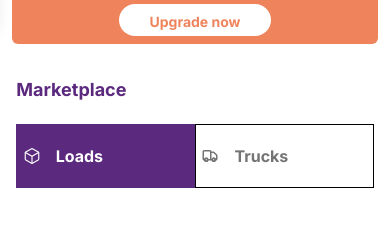
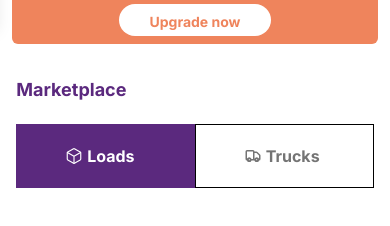
Before and after one commit to nihalmohd/LoaDart, a React (Vite) app: page /Transpoter/Dashboard in a window 390 px wide. Shown: the part 820-1046 px from the top of the page. Built offline with nearby package versions, Linux system fonts and the light colour scheme.

Commit message:
is the market place truck side is over mobile responsive

```diff
--- a/src/assets/components/Transpoter/Marketplace/Loads/MarketPlaceLoads.jsx
+++ b/src/assets/components/Transpoter/Marketplace/Loads/MarketPlaceLoads.jsx
@@ -1,8 +1,5 @@
 import React, { useState } from 'react'
 
-import { FaMapMarkerAlt } from "react-icons/fa";
-import { MdCalendarToday } from "react-icons/md";
-import { IoMdSearch } from "react-icons/io";
 
 const MarketPlaceLoads = () => {
     const [numTrucks, setNumTrucks] = useState(2);
--- a/src/assets/components/Transpoter/Marketplace/MarketPlaceTopButtons.jsx
+++ b/src/assets/components/Transpoter/Marketplace/MarketPlaceTopButtons.jsx
@@ -21,7 +21,7 @@ const MarketPlaceTopButtons = () => {
                               onClick={() => setSelectedDiv('left')}
                           >
                               <div className="w-48 h-10  flex">
-                                  <div className="w-10 h-10  flex justify-center items-center">
+                                  <div className="w-1/2 h-10  flex justify-end items-center">
                                       <h1
                                           className={`font-inter text-lg ${
                                               selectedDiv === 'right' ? 'text-[#747474]' : 'text-white'
@@ -48,7 +48,7 @@ const MarketPlaceTopButtons = () => {
                               onClick={() => setSelectedDiv('right')}
                           >
                               <div className="w-48 h-10  flex">
-                                  <div className="w-10 h-10  flex justify-center items-center">
+                                  <div className="w-1/2 h-10  flex justify-end items-center">
                                       <h1
                                           className={`font-inter text-lg ${
                                               selectedDiv === 'left' ? 'text-[#747474]' : 'text-white'
--- a/src/assets/components/Transpoter/Marketplace/Trucks/MarketPlaceTruck.jsx
+++ b/src/assets/components/Transpoter/Marketplace/Trucks/MarketPlaceTruck.jsx
@@ -1,7 +1,6 @@
 import React, { useState } from 'react'
-import {  FaMapMarkerAlt, FaStar } from 'react-icons/fa';
-import { IoMdSearch } from "react-icons/io";
-import { MdCalendarToday } from "react-icons/md";
+import { FaStar } from 'react-icons/fa';
+
 
 const MarketPlaceTruck = () => {
     const [numTrucks, setNumTrucks] = useState(2);
@@ -224,7 +223,7 @@ const MarketPlaceTruck = () => {
 
 
       </div>
-      <div className="w-full h-screen grid grid-cols-3 gap-4 relative">
+      <div className="w-full h-screen grid grid-cols-1 md:grid-cols-3 gap-4 relative">
 
 
   <div className="w-full h-64 border border-black mt-5 rounded-lg shadow-md">
--- a/src/assets/components/Transpoter/Sidebar/Sidebar.jsx
+++ b/src/assets/components/Transpoter/Sidebar/Sidebar.jsx
@@ -258,7 +258,7 @@ function Sidebar() {
 
 
         </div>
-        <div className="flex-grow h-full lg:ml-[260px]  overflow-auto ">
+        <div className="flex-grow h-full md:ml-[260px]  overflow-hidden ">
 
                 {activeItem === 'Dashboard' && <Topbuttons />}
                 {activeItem === 'Schedule' && <ScheduleButton/>}
--- a/src/assets/components/Transpoter/TranspoterProfile/TransporterProfileDetails.jsx
+++ b/src/assets/components/Transpoter/TranspoterProfile/TransporterProfileDetails.jsx
@@ -12,13 +12,13 @@ const TransporterProfileDetails = () => {
                       <h1 className="font-inter font-semibold text-[#5B297E] text-lg mt-5">Profile</h1>
                   </div>
                   <div className="w-full h-44 flex justify-center items-center  rounded-sm border border-black">
-                      <div className="w-full h-full flex">
-                            <div className="w-2/12 h-full  flex justify-center items-center">
+                      <div className="w-full h-full ml-4  md:m-0 flex">
+                            <div className="md:w-2/12 h-full  flex justify-center items-center">
                                 <div className="w-28 h-28  rounded-full">
                                     <img src="\images\e79560b9ae8865c9906e28d4a695c379.png" className='w-full h-full object-cover rounded-full object-[15%]' alt="" />
                                 </div>
                             </div>
-                            <div className="w-4/12 h-full  flex justify-center items-center">
+                            <div className=" w-5/12 md:w-4/12 h-full  flex justify-center items-center ml-2 md:ml-0">
                                 <div className="w-full h-16 ">
                                     <div className="w-full h-8 ">
                                         <h1 className='font-inter font-semibold text-base text-black'>John Newman</h1>
@@ -109,7 +109,7 @@ const TransporterProfileDetails = () => {
                                     </div>
                                     <div className="w-5/12 h-8  flex justify-center ">
                                     <div className="w-4/12 h-8  flex  justify-between ">
-                                    <div className="w-5 h-5 bg-[#5B297E] mt-2 flex justify-center items-center text-white rounded-sm shadow"><TbEyeFilled  /></div>
+                                    <div className="w-5 h-5 bg-[#5B297E] mt-2 flex justify-center items-center text-white rounded-sm shadow mr-2 md:mr-0"><TbEyeFilled  /></div>
                                     <div className="w-5 h-5 bg-[#5B297E] mt-2 flex justify-center items-center text-white rounded-sm shadow"><GoDownload /></div>
                                     </div>
                                     </div>
@@ -120,7 +120,7 @@ const TransporterProfileDetails = () => {
                                     </div>
                                     <div className="w-5/12 h-8  flex justify-center ">
                                     <div className="w-4/12 h-8 flex justify-between ">
-                                        <div className="w-5 h-5 bg-[#5B297E] mt-2 flex justify-center items-center text-white rounded-sm shadow"><TbEyeFilled  /></div>
+                                        <div className="w-5 h-5 bg-[#5B297E] mt-2 flex justify-center items-center text-white rounded-sm shadow mr-2 md:mr-0"><TbEyeFilled  /></div>
                                         <div className="w-5 h-5 bg-[#5B297E] mt-2 flex justify-center items-center text-white rounded-sm shadow"><GoDownload /></div>
                                     </div>
 
```
